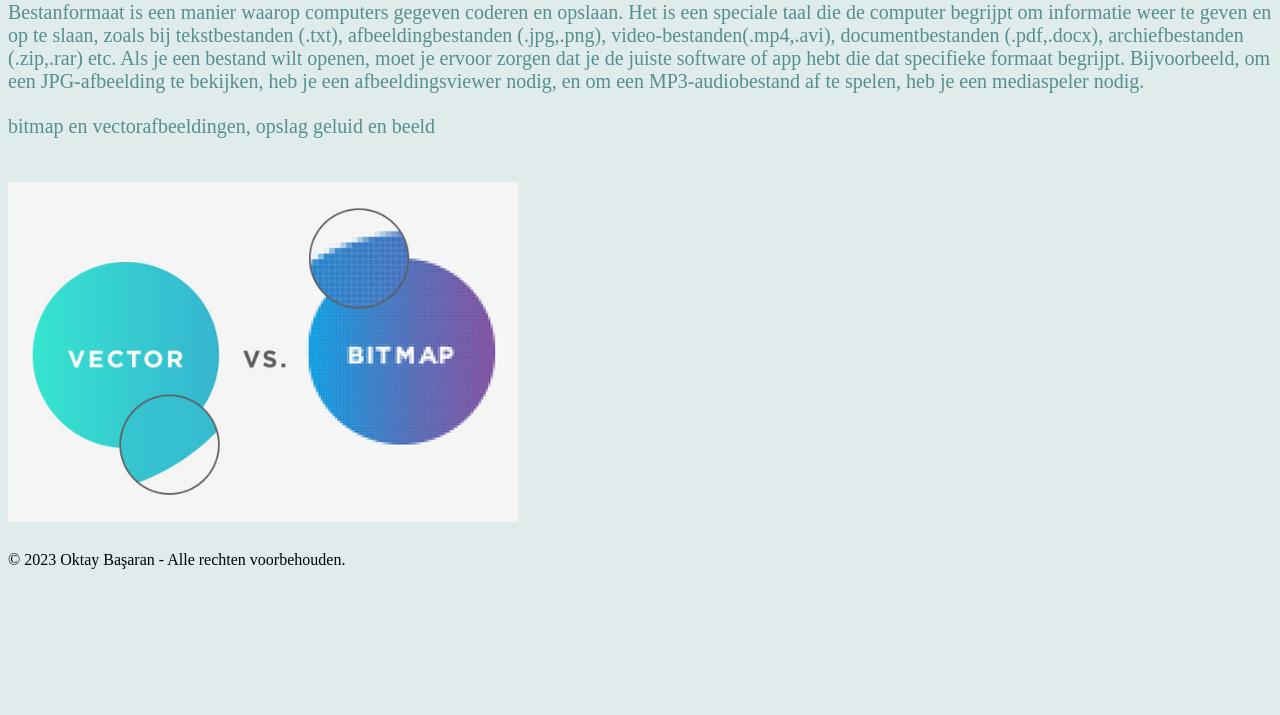
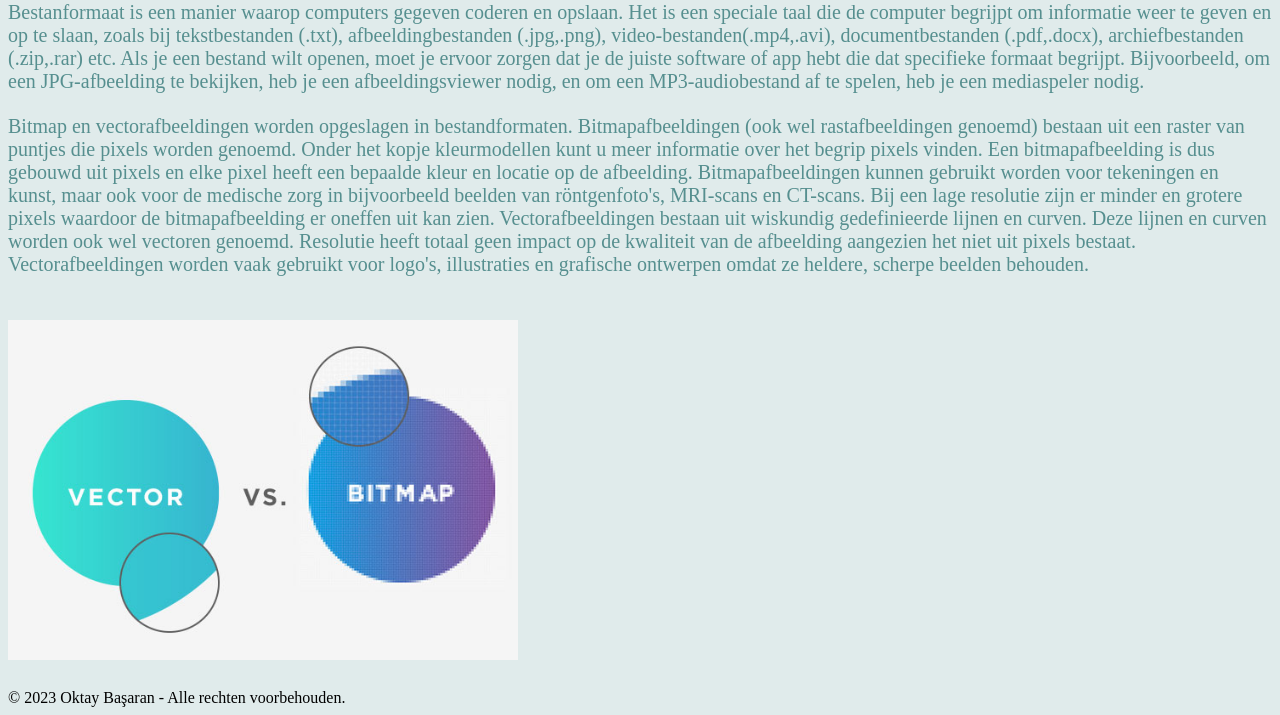
Before and after one commit to oktaybasaran/oktaybasaran.github.io, a plain HTML site: page bestandformaten.html in a window 1280 px wide. Shown: the part 209-924 px from the top of the page. Before the commit the page ends 800 px from the top, so only its background shows below. Drawn offline with Linux system fonts and the light colour scheme.

Commit message:
vector en bitmap

```diff
--- a/bestandformaten.html
+++ b/bestandformaten.html
@@ -20,7 +20,7 @@
 
         <h1>Bestandformaten</h1>
         <p>Bestanformaat is een manier waarop computers gegeven coderen en opslaan. Het is een speciale taal die de computer begrijpt om informatie weer te geven en op te slaan, zoals bij tekstbestanden (.txt), afbeeldingbestanden (.jpg,.png), video-bestanden(.mp4,.avi), documentbestanden (.pdf,.docx), archiefbestanden (.zip,.rar) etc. Als je een bestand wilt openen, moet je ervoor zorgen dat je de juiste software of app hebt die dat specifieke formaat begrijpt. Bijvoorbeeld, om een JPG-afbeelding te bekijken, heb je een afbeeldingsviewer nodig, en om een MP3-audiobestand af te spelen, heb je een mediaspeler nodig.</p>
-        <p>bitmap en vectorafbeeldingen, opslag geluid en beeld</p>
+        <p>Bitmap en vectorafbeeldingen worden opgeslagen in bestandformaten. Bitmapafbeeldingen (ook wel rastafbeeldingen genoemd) bestaan uit een raster van puntjes die pixels worden genoemd. Onder het kopje kleurmodellen kunt u meer informatie over het begrip pixels vinden. Een bitmapafbeelding is dus gebouwd uit pixels en elke pixel heeft een bepaalde kleur en locatie op de afbeelding. Bitmapafbeeldingen kunnen gebruikt worden voor tekeningen en kunst, maar ook voor de medische zorg in bijvoorbeeld beelden van röntgenfoto's, MRI-scans en CT-scans. Bij een lage resolutie zijn er minder en grotere pixels waardoor de bitmapafbeelding er oneffen uit kan zien. Vectorafbeeldingen bestaan uit wiskundig gedefinieerde lijnen en curven. Deze lijnen en curven worden ook wel vectoren genoemd. Resolutie heeft totaal geen impact op de kwaliteit van de afbeelding aangezien het niet uit pixels bestaat. Vectorafbeeldingen worden vaak gebruikt voor logo's, illustraties en grafische ontwerpen omdat ze heldere, scherpe beelden behouden.</p>
 
         <img src="vectorvsbitmap.jpg" width="510" height="340">
 
```
Also changed, not shown: opmaak.css (line endings or trailing spaces).
